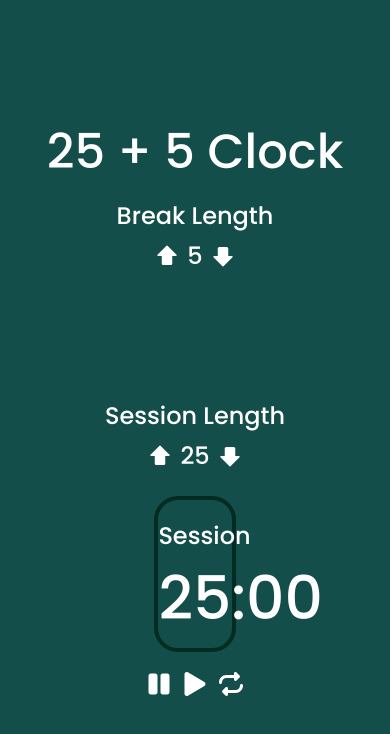
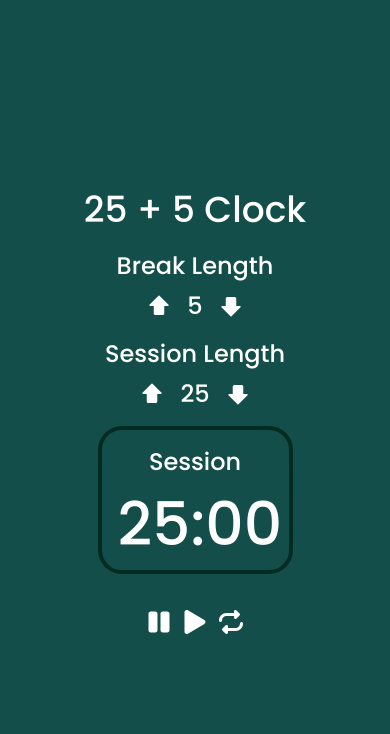
Before and after one commit to RandyMadrigal/timer-react, a React (Vite) app: page / in a window 390 px wide. Shown: the top 734 px of the page. Built offline with nearby package versions, Linux system fonts and the light colour scheme; a web font is replaced by a local one.

Commit message:
update: make components responsive

```diff
--- a/src/components/Header.jsx
+++ b/src/components/Header.jsx
@@ -1,7 +1,7 @@
 export const Header = () => {
   return (
     <>
-      <h1 className="text-5xl md:text-4xl text-center">25 + 5 Clock</h1>
+      <h1 className="text-4xl md:text-5xl text-center mb-5">25 + 5 Clock</h1>
     </>
   );
 };
--- a/src/components/PadBreak.jsx
+++ b/src/components/PadBreak.jsx
@@ -9,11 +9,11 @@ export const PadBreak = ({
   handleClickDown,
 }) => {
   return (
-    <div className="flex flex-col gap-2 my-6 text-center text-2xl">
+    <div className="flex flex-col gap-2 mb-4 text-center text-2xl">
       <div>
         <h3 id="break-label">{title}</h3>
       </div>
-      <div className="flex justify-center gap-2">
+      <div className="flex justify-center gap-4">
         <button id="break-increment" onClick={handleClickUp}>
           <PiArrowFatUpFill />
         </button>
--- a/src/components/PadSession.jsx
+++ b/src/components/PadSession.jsx
@@ -9,11 +9,11 @@ export const PadSession = ({
   handleClickDown,
 }) => {
   return (
-    <div className="flex flex-col gap-2 my-6 text-center text-2xl">
+    <div className="flex flex-col gap-2 text-center text-2xl">
       <div>
         <h3 id="session-label">{title}</h3>
       </div>
-      <div className="flex justify-center gap-2">
+      <div className="flex justify-center gap-4">
         <button id="session-increment" onClick={handleClickUp}>
           <PiArrowFatUpFill />
         </button>
--- a/src/components/Timer.jsx
+++ b/src/components/Timer.jsx
@@ -2,7 +2,7 @@ import PropTypes from "prop-types";
 
 export const Timer = ({ title, value }) => {
   return (
-    <div className="border-4 rounded-3xl border-emerald-950 w-3/12 py-5 text-center ">
+    <div className="border-4 rounded-3xl border-emerald-950 w-8/12 max-w-56 p-4 my-4 text-center">
       <h3 id="timer-label" className="text-2xl">
         {title}
       </h3>
--- a/src/components/TimerContainer.jsx
+++ b/src/components/TimerContainer.jsx
@@ -3,13 +3,15 @@ import { Timer } from "./Timer";
 import { Play } from "./Play";
 import { Pause } from "./Pause";
 import { Reset } from "./Reset";
-import { useState } from "react";
+import { useEffect, useState } from "react";
 import { PadBreak } from "./PadBreak";
 import { PadSession } from "./PadSession";
 
 export const TimerContainer = () => {
   const [breakLength, setBreakLength] = useState(5);
   const [sessionLength, setSessionLength] = useState(25);
+
+  useEffect(() => {}, []);
 
   const handleClickUp = (e) => {
     const btnId = e.currentTarget.id;
@@ -36,9 +38,9 @@ export const TimerContainer = () => {
 
   return (
     //TODO responsive
-    <div className="flex flex-col justify-center items-center w-10/12 ">
+    <div className="flex flex-col justify-center items-center w-9/12 text-center ">
       <Header />
-      <div className="flex flex-col md:flex-row gap-20">
+      <div className="flex flex-col md:flex-row md:gap-20">
         <PadBreak
           title="Break Length"
           counter={breakLength}
```
